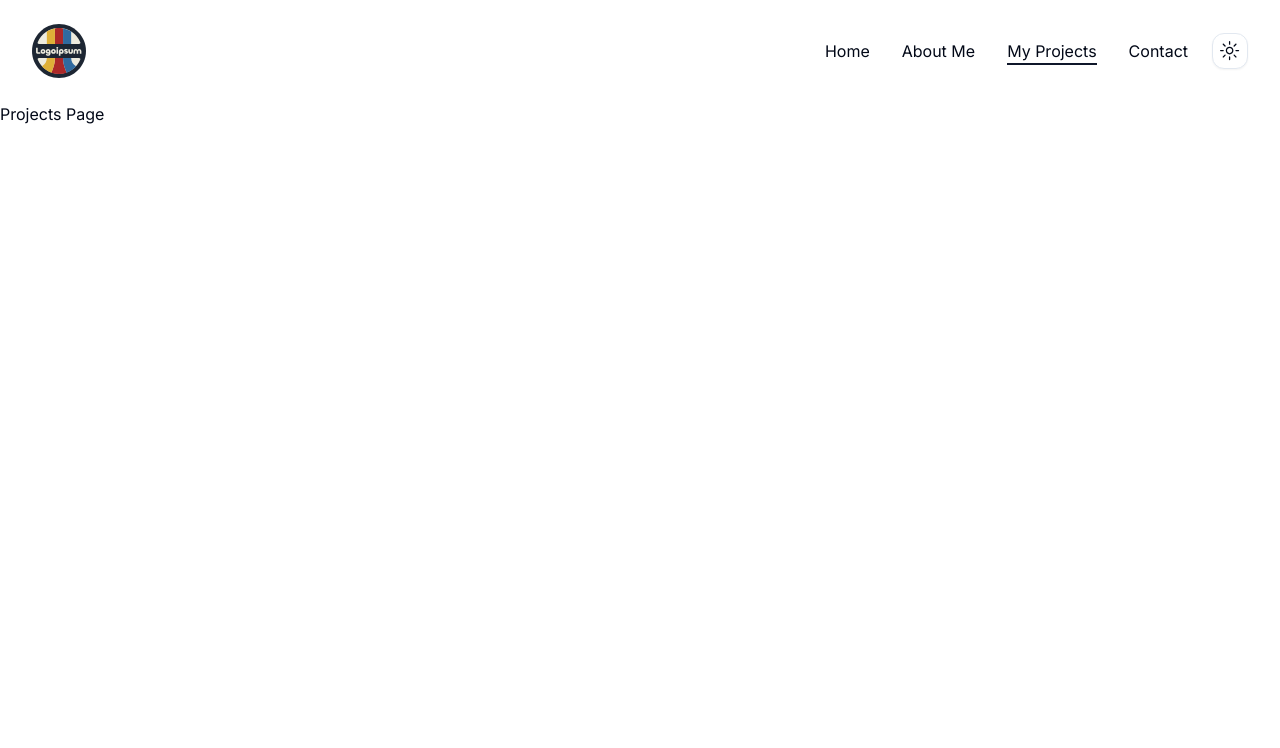
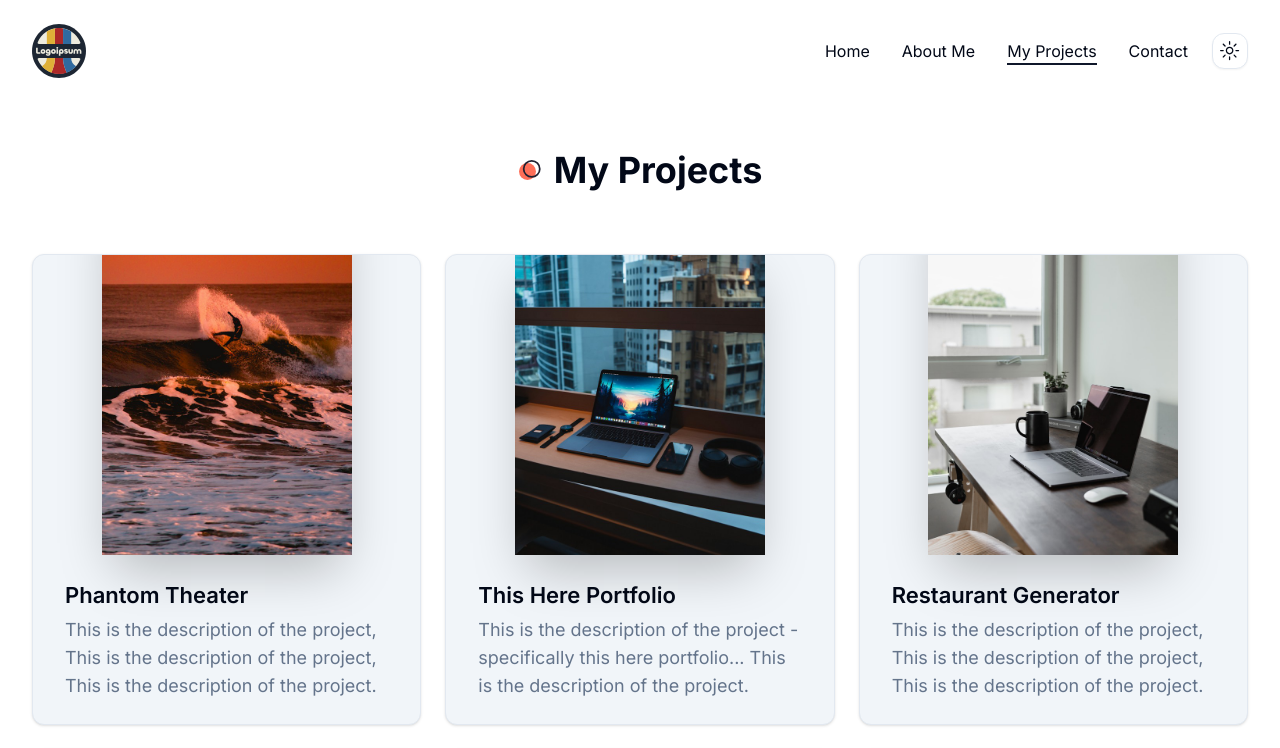
Before and after one commit to bchussid/portfolio, a Next.js app: page /projects in a window 1280 px wide. Shown: the top 748 px of the page. Built offline with nearby package versions, Linux system fonts and the light colour scheme.

Commit message:
add/project page

```diff
--- a/src/app/projects/page.tsx
+++ b/src/app/projects/page.tsx
@@ -1,9 +1,76 @@
-import React from 'react'
+"use client";
+
+import React, { useState } from "react";
+import { Tabs } from "@/components/ui/tabs";
+import ProjectCard from "@/components/ProjectCard";
+
+const projectData = [
+  {
+    image: "/work/4.png",
+    name: "Phantom Theater",
+    description:
+      "This is the description of the project, This is the description of the project, This is the description of the project.",
+    link: "/",
+  },
+  {
+    image: "/work/2.png",
+    name: "This Here Portfolio",
+    description:
+      "This is the description of the project - specifically this here portfolio... This is the description of the project.",
+    link: "/",
+  },
+  {
+    image: "/work/3.png",
+    name: "Restaurant Generator",
+    description:
+      "This is the description of the project, This is the description of the project, This is the description of the project.",
+    link: "/",
+  },
+  {
+    image: "/work/4.png",
+    name: "Some other Project - ecommerce site maybe?",
+    description:
+      "This is the description of the project, This is the description of the project, This is the description of the project.",
+    link: "/",
+  },
+  {
+    image: "/work/1.png",
+    name: "Some other Project - ecommerce site maybe?",
+    description:
+      "This is the description of the project, This is the description of the project, This is the description of the project.",
+    link: "/",
+  },
+  {
+    image: "/work/2.png",
+    name: "Some other Project - ecommerce site maybe?",
+    description:
+      "This is the description of the project, This is the description of the project, This is the description of the project.",
+    link: "/",
+  },
+  {
+    image: "/work/3.png",
+    name: "Some other Project - ecommerce site maybe?",
+    description:
+      "This is the description of the project, This is the description of the project, This is the description of the project.",
+    link: "/",
+  },
+];
 
 const Projects = () => {
   return (
-    <div>Projects Page</div>
-  )
-}
+    <section className="min-h-screen pt-12">
+      <div className="container mx-auto">
+        <h2 className="section-title mb-8 xl:mb-16 text-center mx-auto">
+          My Projects
+        </h2>
+        <div className="grid grid-cols-1 md:grid-cols-2 lg:grid-cols-3 gap-6 mb-24 xl:mb-48">
+          {projectData.map((project) => (
+            <ProjectCard key={project.name} project={project} />
+          ))}
+        </div>
+      </div>
+    </section>
+  );
+};
 
-export default Projects
+export default Projects;
```
